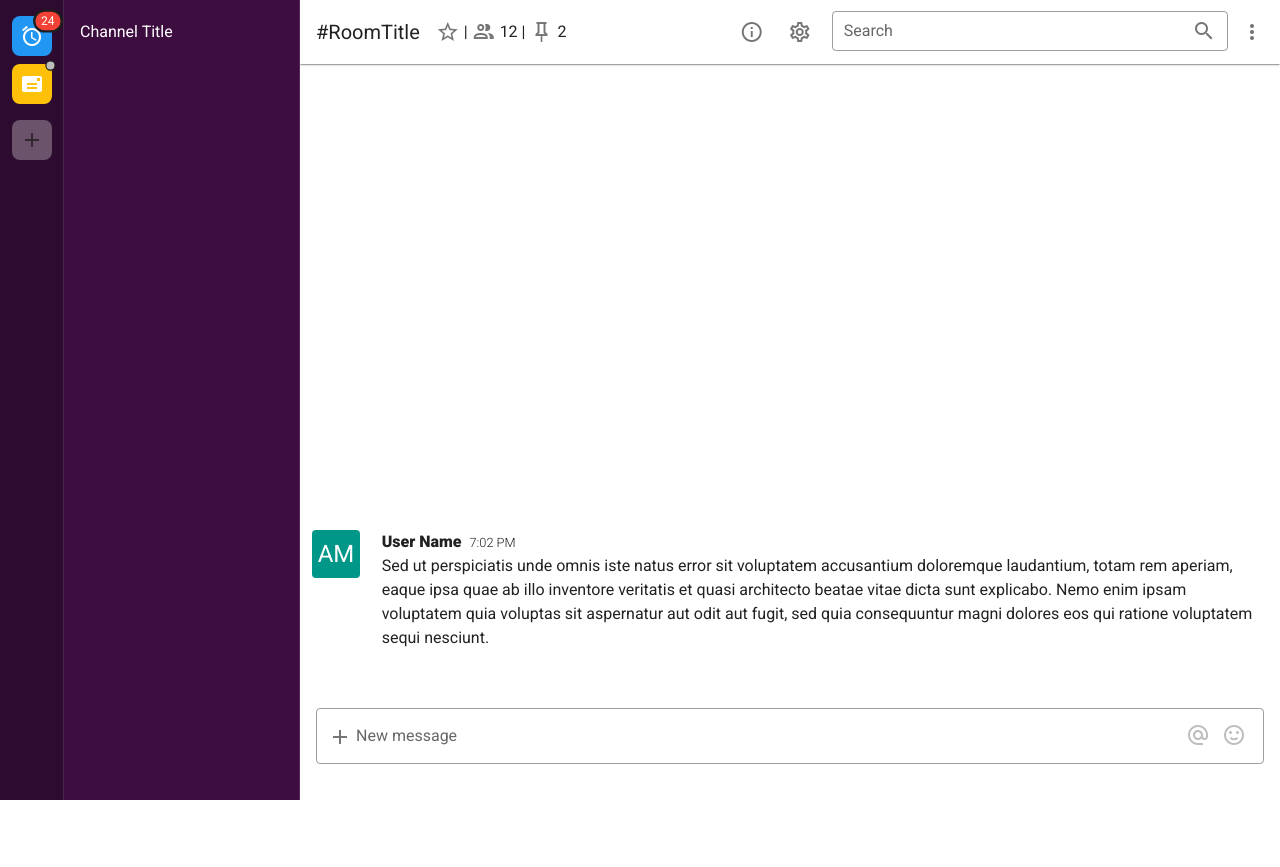
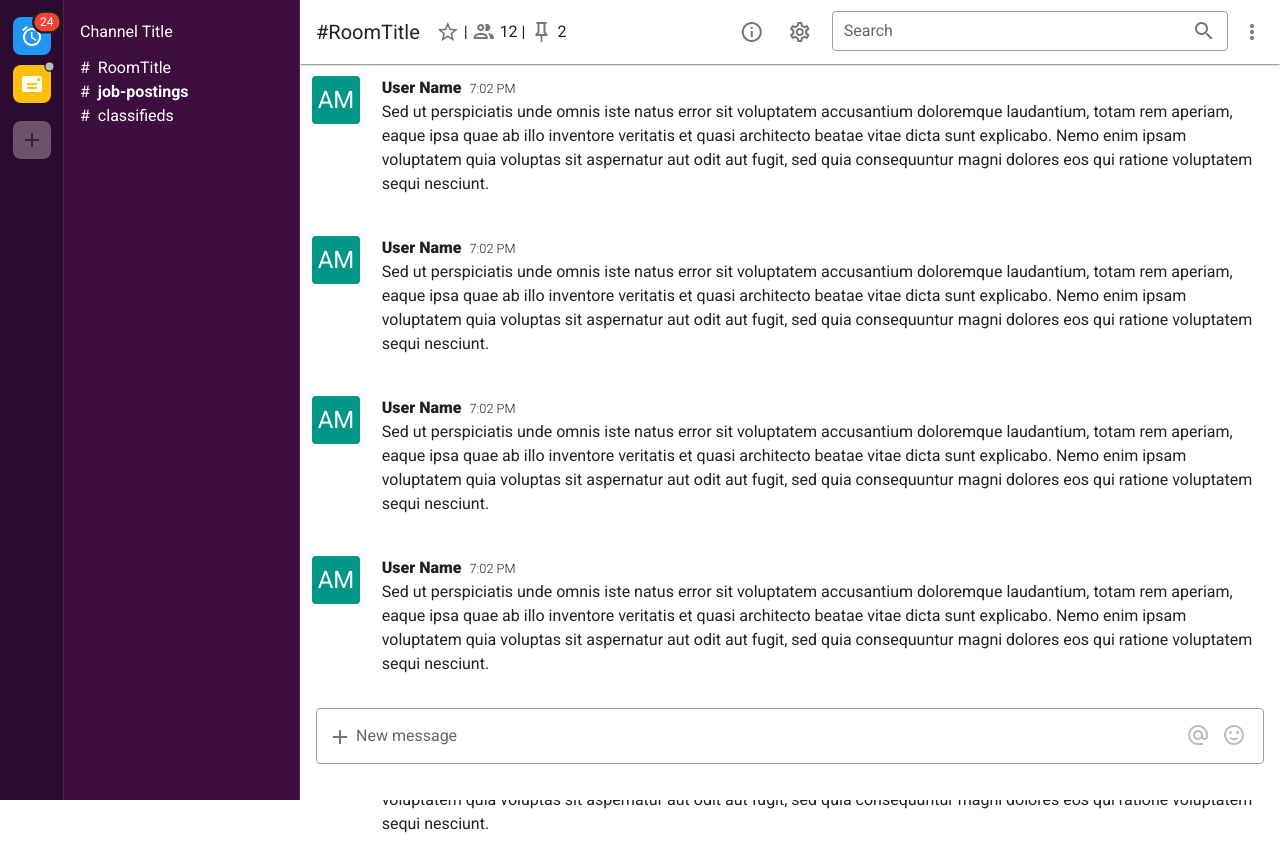
Before and after one commit to amancioandre/nest-slack-clone, a website: page static/index.html in a window 1280 px wide. Shown: the top 867 px of the page. Before the commit the page ends 800 px from the top, so only its background shows below. Drawn offline with nearby package versions, Linux system fonts and the light colour scheme.

Commit message:
refactor: margins and paddings

```diff
--- a/static/index.html
+++ b/static/index.html
@@ -31,7 +31,7 @@
                         <v-list-item class="mt-2">
                             <div class="text-center">
                                 <v-badge color="red" offset-x="17" offset-y="15" bordered content="24">
-                                    <v-avatar tile color="blue" class="rounded-lg" size="40">
+                                    <v-avatar tile color="blue" class="rounded-lg" size="38">
                                         <v-icon dark>mdi-alarm</v-icon>
                                     </v-avatar>
                                 </v-badge>
@@ -40,7 +40,7 @@
                         <v-list-item class="mt-2">
                             <div class="text-center">
                                 <v-badge color="grey lighten-1" offset-x="6" offset-y="6" bordered dot>
-                                    <v-avatar tile color="amber" class="rounded-lg" size="40">
+                                    <v-avatar tile color="amber" class="rounded-lg" size="38">
                                         <v-icon dark>mdi-mail</v-icon>
                                     </v-avatar>
                                 </v-badge>
@@ -48,7 +48,7 @@
                         </v-list-item>
                         <v-list-item class="mt-4">
                             <div class="text-center">
-                                <v-avatar tile color="#6B536C" class="rounded-lg" elevation="1" size="40">
+                                <v-avatar tile color="#6B536C" class="rounded-lg" elevation="1" size="38">
                                   <v-icon light>mdi-plus</v-icon>
                                 </v-avatar>
                             </div>
@@ -60,6 +60,17 @@
                     <v-list-item>
                         <v-list-item-title>Channel Title</v-list-item-title>
                     </v-list-item>
+                    <v-list>
+                        <v-list-item dense class="mt-n4 pl-4">
+                            # <span class="ml-2">RoomTitle</span>
+                        </v-list-item>
+                        <v-list-item dense class="mt-n4">
+                            # <span class="font-weight-bold ml-2">job-postings</span>
+                        </v-list-item>
+                        <v-list-item dense class="mt-n4">
+                            # <span class="ml-2">classifieds</span>
+                        </v-list-item>
+                    </v-list>
                 </v-list>
                 </v-row>
             </v-navigation-drawer>
@@ -124,10 +135,10 @@
 
             <v-main>
                 <v-container
-                class="fill-height d-flex align-end"
+                class="fill-height d-flex align-end pb-0"
                 fluid
                 >
-                    <v-row>
+                    <v-row v-for="i of 30" :key="i">
                         <v-col cols="12">
                             <v-row>
                                 <v-col cols="1">
@@ -144,7 +155,7 @@
                     </v-row>
                 </v-container>
             </v-main>
-            <v-footer app inset color="white">
+            <v-footer app inset color="white pt-0 d-flex justify-start">
                 <v-text-field
                 outlined
                 label="New message"
```
